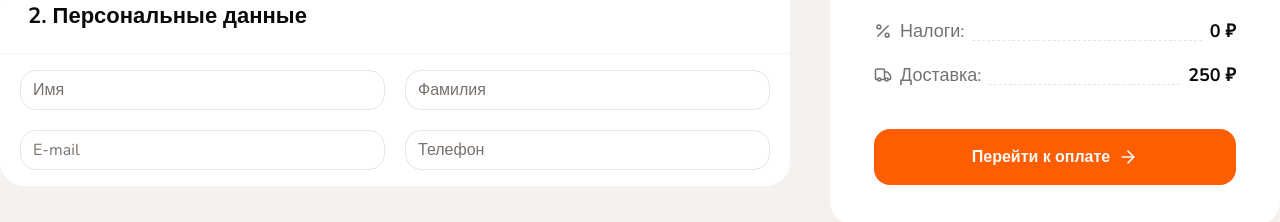
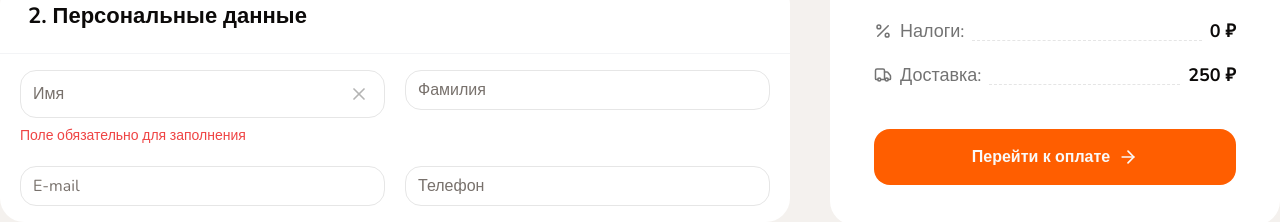
Before and after one commit to ValeraKaktotak/Next-Pizza-2024, a Next.js app: page /checkout in a window 1280 px wide. Shown: the part 401-623 px from the top of the page. Built offline with nearby package versions, Linux system fonts and the light colour scheme; no server answers.

Commit message:
created several form components

```diff
--- a/app/(checkout)/checkout/page.tsx
+++ b/app/(checkout)/checkout/page.tsx
@@ -14,6 +14,7 @@ import {
   CheckoutItem,
   CheckoutSidebar,
   Container,
+  FormInput,
   Title,
   WhiteBlock
 } from '@/shared/components/shared'
@@ -58,7 +59,11 @@ export default function CheckoutPage() {
 
           <WhiteBlock title='2. Персональные данные'>
             <div className='grid grid-cols-2 gap-5'>
-              <Input name='firstName' className='text-base' placeholder='Имя' />
+              <FormInput
+                name='firstName'
+                className='text-base'
+                placeholder='Имя'
+              />
               <Input
                 name='lastName'
                 className='text-base'
--- a/package.json
+++ b/package.json
@@ -34,6 +34,7 @@
     "qs": "^6.13.0",
     "react": "^18",
     "react-dom": "^18",
+    "react-hook-form": "^7.52.2",
     "react-hot-toast": "^2.4.1",
     "react-use": "^17.5.1",
     "tailwind-merge": "^2.4.0",
--- /dev/null
+++ b/shared/components/shared/ClearButton.tsx
@@ -0,0 +1,24 @@
+import { X } from 'lucide-react'
+import React from 'react'
+
+//Libs
+import { cn } from '@/shared/lib/utils'
+
+interface Props {
+  className?: string
+  onClick?: VoidFunction
+}
+
+export const ClearButton: React.FC<Props> = ({ onClick, className }) => {
+  return (
+    <button
+      onClick={onClick}
+      className={cn(
+        'absolute right-4 top-1/2 -translate-y-1/2 cursor-pointer opacity-30 hover:opacity-100',
+        className
+      )}
+    >
+      <X className='h-5 w-5' />
+    </button>
+  )
+}
--- /dev/null
+++ b/shared/components/shared/ErrorText.tsx
@@ -0,0 +1,13 @@
+import React from 'react'
+
+//Libs
+import { cn } from '@/shared/lib/utils'
+
+interface Props {
+  text: string
+  className?: string
+}
+
+export const ErrorText: React.FC<Props> = ({ text, className }) => {
+  return <p className={cn('text-sm text-red-500', className)}>{text}</p>
+}
--- /dev/null
+++ b/shared/components/shared/RequiredSymbol.tsx
@@ -0,0 +1,5 @@
+import React from 'react'
+
+export const RequiredSymbol: React.FC = () => {
+  return <span className='text-red-500'>*</span>
+}
--- /dev/null
+++ b/shared/components/shared/form-components/FormInput.tsx
@@ -0,0 +1,43 @@
+'use client'
+import React from 'react'
+
+//Components
+import {
+  ClearButton,
+  ErrorText,
+  RequiredSymbol
+} from '@/shared/components/shared'
+import { Input } from '@/shared/components/ui'
+
+interface Props extends React.InputHTMLAttributes<HTMLInputElement> {
+  name: string
+  label?: string
+  required?: boolean
+  className?: string
+}
+
+export const FormInput: React.FC<Props> = ({
+  className,
+  name,
+  label,
+  required,
+  ...props
+}) => {
+  return (
+    <div className={className}>
+      {label && (
+        <p className='mb-2 font-medium'>
+          {label} {required && <RequiredSymbol />}
+        </p>
+      )}
+
+      <div className='relative'>
+        <Input name={name} className='text-md h-12 pr-10' {...props} />
+
+        <ClearButton />
+      </div>
+
+      <ErrorText text={'Поле обязательно для заполнения'} className='mt-2' />
+    </div>
+  )
+}
--- /dev/null
+++ b/shared/components/shared/form-components/index.ts
@@ -0,0 +1 @@
+export { FormInput } from './FormInput'
--- a/shared/components/shared/index.ts
+++ b/shared/components/shared/index.ts
@@ -9,11 +9,14 @@ export { CheckoutItemSkeleton } from './CheckoutItemSkeleton'
 export { CheckoutSidebar } from './CheckoutSidebar'
 export { ChoosePizzaForm } from './ChoosePizzaForm'
 export { ChooseProductForm } from './ChooseProductForm'
+export { ClearButton } from './ClearButton'
 export { Container } from './Container'
 export { CountButton, type CountButtonProps } from './CountButton'
 export { CountIconButton } from './CountIconButton'
+export { ErrorText } from './ErrorText'
 export { FilterCheckbox } from './FilterCheckbox'
 export { Filters } from './Filters'
+export * from './form-components'
 export { GroupVariants } from './GroupVariants'
 export { Header } from './Header'
 export { IngredientItem } from './IngredientItem'
@@ -23,6 +26,7 @@ export { ProductCard } from './ProductCard'
 export { ProductForm } from './ProductForm'
 export { ProductsGroupList } from './ProductsGroupList'
 export { RangeSlider } from './RangeSlider'
+export { RequiredSymbol } from './RequiredSymbol'
 export { SearchInput } from './SearchInput'
 export { SortPopUp } from './SortPopUp'
 export { Title } from './Title'
```
Also changed, not shown: 1 other file (tests, documents, lock files or other folders).
